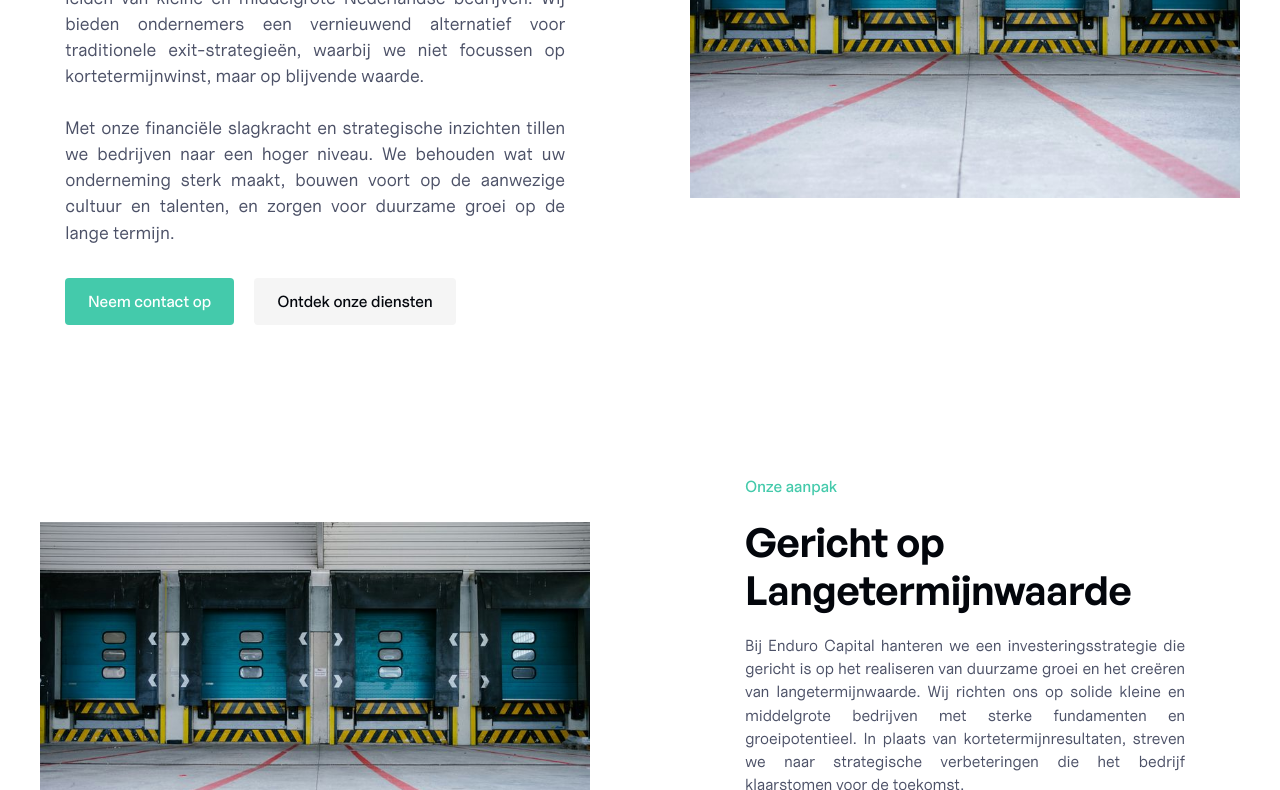
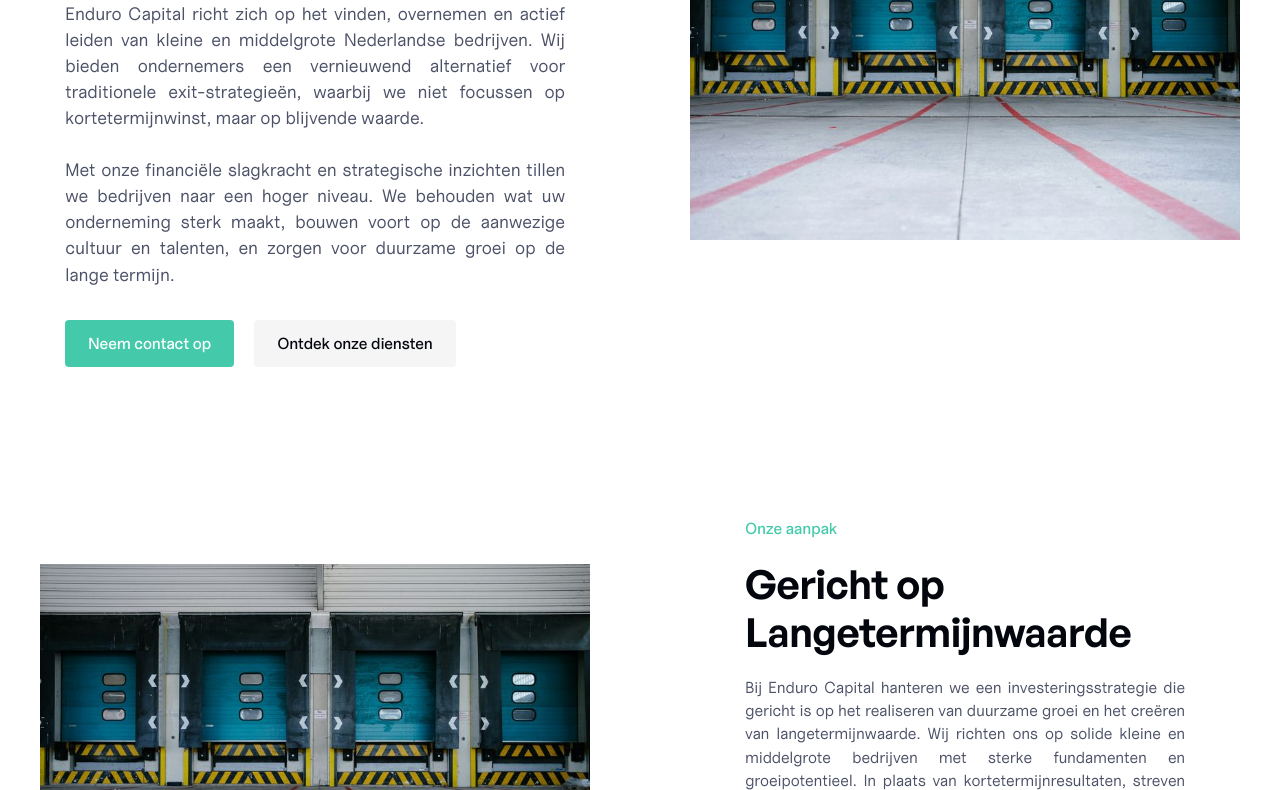
Before and after one commit to EnduroCapital/EnduroCapital, a plain HTML site: page index.html in a window 1280 px wide. Shown: the part 373-1163 px from the top of the page. Drawn offline with Linux system fonts and the light colour scheme; a web font is replaced by a local one.

Commit message:
Update webflow-style.css

```diff
--- a/css/webflow-style.css
+++ b/css/webflow-style.css
@@ -2398,7 +2398,7 @@ figcaption {
 }
 
 .section.hero-padding {
-  padding-top: 78px;
+  padding-top: 120px;
   padding-bottom: 70px;
 }
 
```
